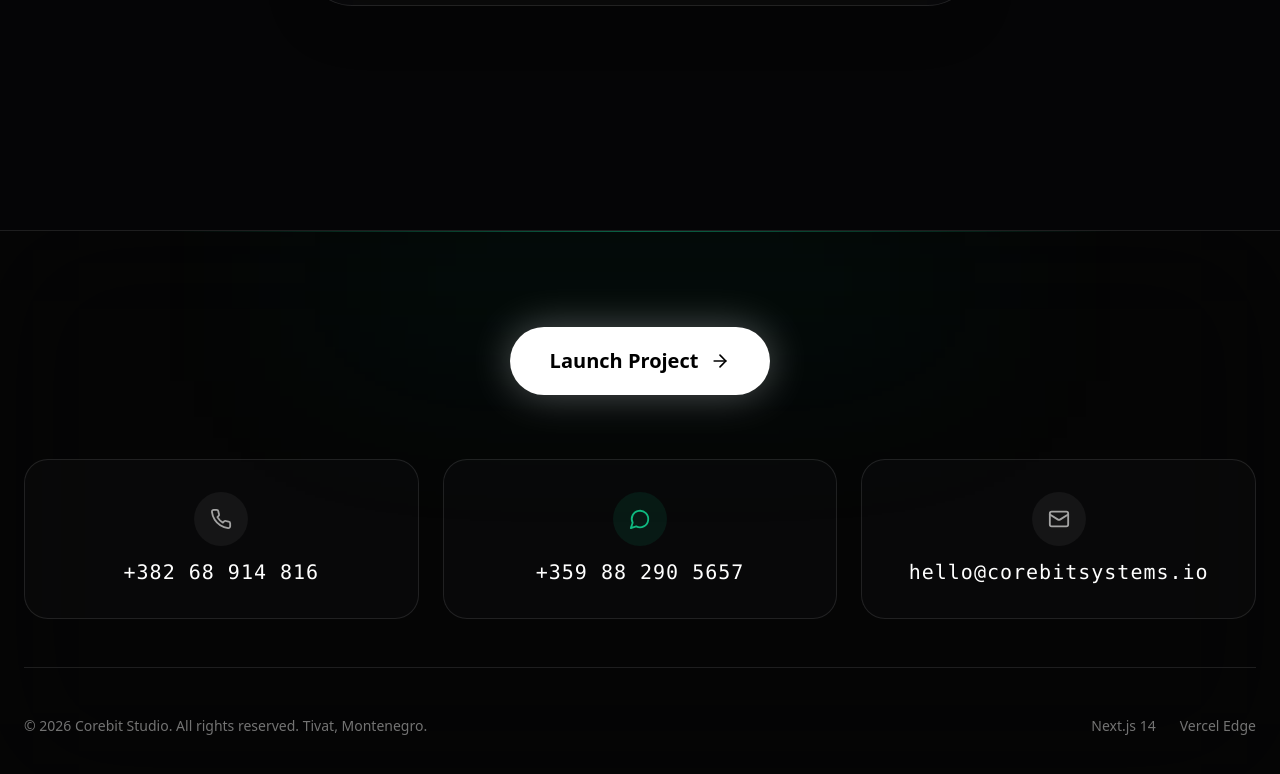
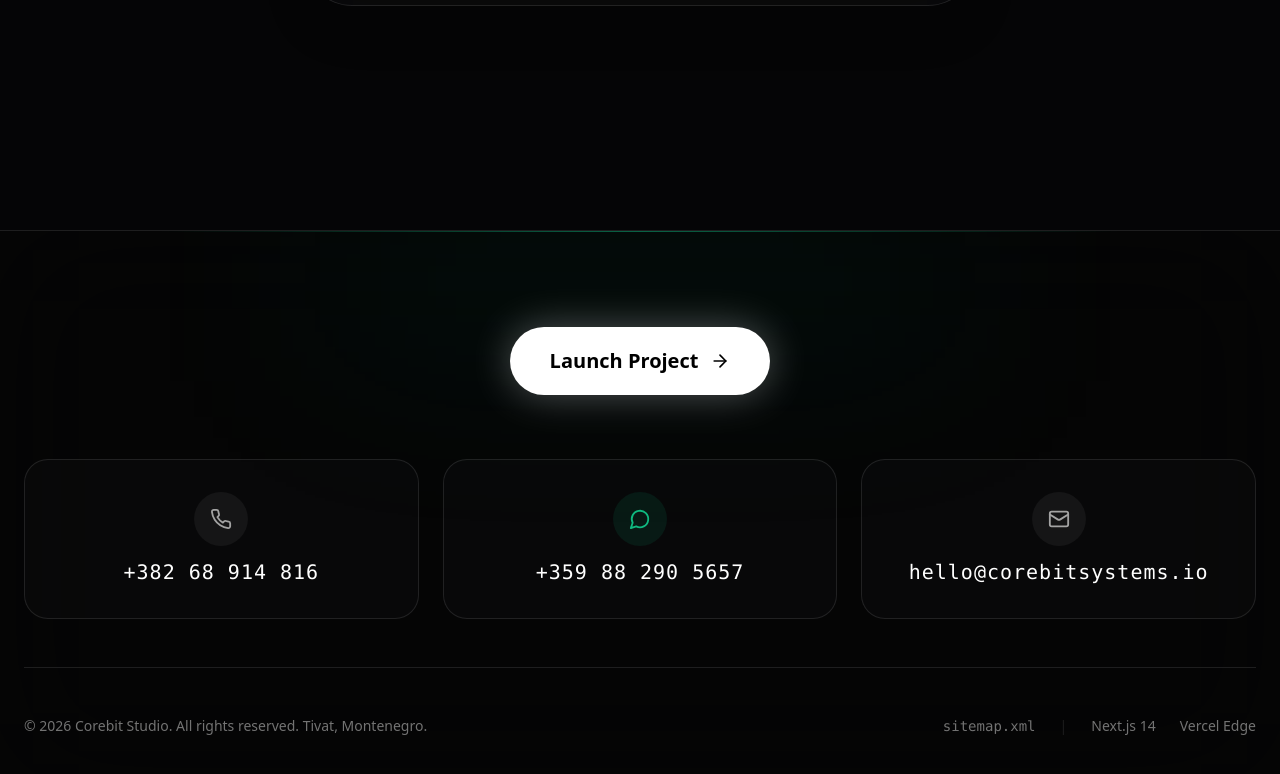
Before and after one commit to Corebit-Systems/Corebit-Studio, a Next.js app: page /en in a window 1280 px wide. Shown: the part 4011-4785 px from the top of the page. Built offline with nearby package versions, Linux system fonts and the light colour scheme.

Commit message:
feat: add sitemap.xml link to footer bottom bar

```diff
--- a/components/Footer.tsx
+++ b/components/Footer.tsx
@@ -74,7 +74,17 @@ export default function Footer({ dict }: FooterProps) {
         {/* Bottom bar */}
         <div className="flex flex-col md:flex-row justify-between items-center w-full text-xs sm:text-sm text-neutral-500 gap-3 md:gap-0 text-center md:text-left">
           <p>{dict.footer.rights}</p>
-          <div className="flex gap-4 sm:gap-6">
+          <div className="flex items-center gap-4 sm:gap-6">
+            <a
+              href="/sitemap.xml"
+              target="_blank"
+              rel="noopener noreferrer"
+              className="hover:text-emerald-400 transition-colors font-mono"
+              title="XML Sitemap"
+            >
+              sitemap.xml
+            </a>
+            <span className="text-white/10">|</span>
             <span>Next.js 14</span>
             <span>Vercel Edge</span>
           </div>
```
